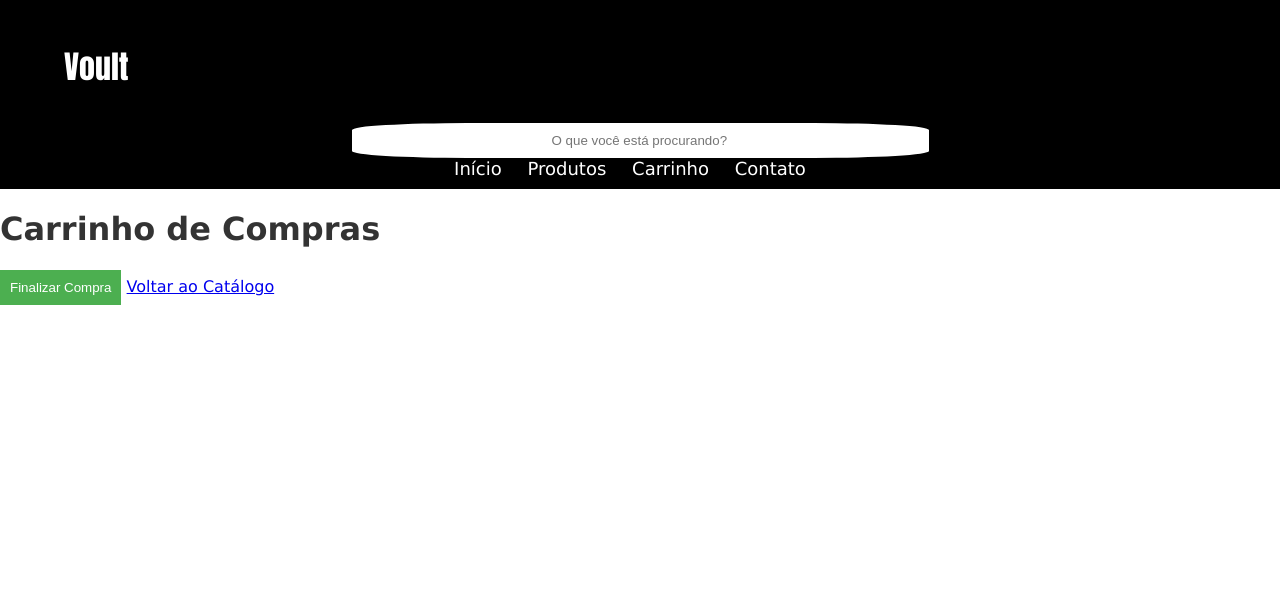
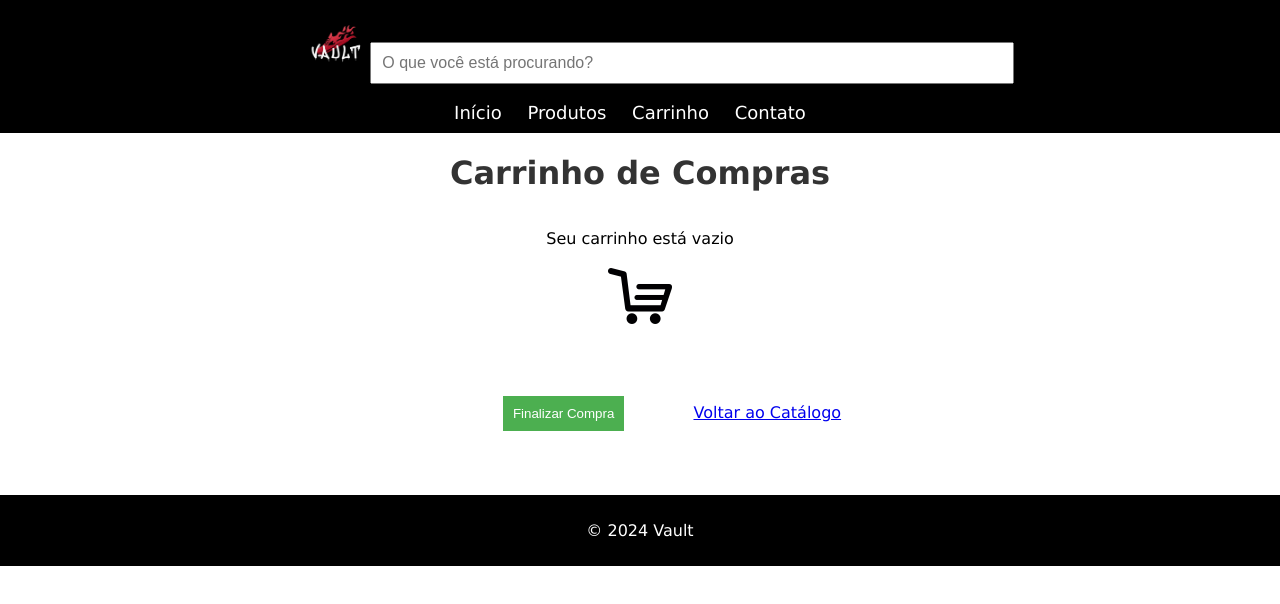
Before and after one commit to RenanFermiano/AulaHtml, a plain HTML site: page TRABALHO_FINAL/carrinho.html in a window 1280 px wide. Drawn offline with Linux system fonts and the light colour scheme.

Commit message:
Trabalho Final

```diff
--- a/TRABALHO_FINAL/Carrinho.css
+++ b/TRABALHO_FINAL/Carrinho.css
@@ -5,6 +5,7 @@ body {
     margin: 0;
     padding: 0;
     background-color: #ffffff;
+    text-align: center;
 }
 
 
@@ -16,26 +17,23 @@ header {
     font-size: 50%;
 }
 
-.logo {
-    font-size: xx-large;
-    text-align: left;
-    padding-left: 5%;
-    font-family:Impact, Haettenschweiler, 'Arial Narrow Bold', sans-serif;
-    color: #ffffff;
-    font-weight: lighter;
-    display:table;
-    margin-right: 10%;
+.search-container {
+    text-align: center;
 }
 
-.pesquisa {
-    border-radius: 20%;
-    display: inline ;
-    padding-top: 10px;
-    padding-bottom: 10px;
-    padding-left: 200px;
-    padding-right: 200px;
-    border-style:initial;
-    display:inline;
+img-logo{
+
+}
+
+img {
+    width: 5%;
+}
+
+.search-bar {
+    width: 50%;
+    padding: 10px;
+    font-size: 16px;
+    margin-bottom: 10px;
 }
 
 nav ul {
@@ -82,8 +80,23 @@ button {
     padding: 10px;
     border: none;
     cursor: pointer;
+    justify-content: center;
 }
 
 button:hover {
     background-color: #45a049;
 }
+
+footer {
+    background-color: #000000;
+    color: white;
+    text-align: center;
+    padding: 10px 0;
+    position: relative;
+    width: 100%;
+    bottom: 0;
+}
+
+button {
+    margin: 5%;
+}
--- a/TRABALHO_FINAL/Contato.css
+++ b/TRABALHO_FINAL/Contato.css
@@ -1,44 +1,28 @@
 body {
     font-family: 'Lucida Grande', 'Lucida Sans', Arial, sans-serif;
     color: #000000;
-    font-weight: lighter;
-    margin: 5%;
-    margin-top: 0;
-    padding: 0;
     background-color: #ffffff;
+    text-align: center;
 }
 
 header {
     background-color: #000000;
     color: rgb(255, 255, 255);
-    padding: 10px 0;
+    padding: 10px;
     text-align: center;
     font-size: 50%;
-    margin-left: 0;
-    margin-right: 0;
 }
 
 
-.logo {
-    font-size: xx-large;
-    text-align: left;
-    padding-left: 5%;
-    font-family:Impact, Haettenschweiler, 'Arial Narrow Bold', sans-serif;
-    color: #ffffff;
-    font-weight: lighter;
-    display:table;
-    margin-right: 10%;
+.search-container {
+    text-align: center;
 }
 
-.pesquisa {
-    border-radius: 20%;
-    display: inline ;
-    padding-top: 10px;
-    padding-bottom: 10px;
-    padding-left: 200px;
-    padding-right: 200px;
-    border-style:initial;
-    display:inline;
+.search-bar {
+    width: 50%;
+    padding: 10px;
+    font-size: 16px;
+    margin-bottom: 10px;
 }
 
 nav ul {
@@ -66,15 +50,9 @@ h1, h2 {
     color: #333;
 }
 
-#catalogo, #carrinho, #informacoes-contato, #formulario-contato {
-    margin: 20px 0;
-}
-
-.produto {
-    border: 1px solid #ddd;
-    padding: 10px;
-    margin: 10px;
-    width: 200px;
+#catalogo, #carrinho, #formulario-contato {
+    text-align: left;
+    margin: 5%;
 }
 
 button {
@@ -96,3 +74,17 @@ input, textarea {
     border: 1px solid #ddd;
     box-sizing: border-box;
 }
+
+footer {
+    background-color: #000000;
+    color: white;
+    text-align: center;
+    padding: 10px 0;
+    position: relative;
+    width: 100%;
+    bottom: 0;
+}
+
+button {
+    margin: 5%;
+}
--- a/TRABALHO_FINAL/Indice.css
+++ b/TRABALHO_FINAL/Indice.css
@@ -5,34 +5,35 @@ body {
     margin: 0;
     padding: 0;
     background-color: #ffffff;
-    position: relative;
 }
 
 header {
     background-color: #000000;
     color: rgb(255, 255, 255);
-    padding: 10px 0;
     text-align: center;
     font-size: 50%;
+    padding: 10px;
 }
 
-.logo {
-    font-size: xx-large;
+.search-container {
     text-align: center;
-    padding-left: 5%;
-    font-family:Impact, Haettenschweiler, 'Arial Narrow Bold', sans-serif;
-    color: #ffffff;
-    font-weight: lighter;
-    display:flex;
-    margin-right: 10%;
 }
 
-.pesquisa {
-    border-radius: 20%;
-    display: flex ;
-    text-align: center;
-    border-style:solid;
-    margin-left: 10px;
+img-logo{
+    justify-content: left;
+}
+
+img {
+    justify-content: center;
+    align-self: center;
+}
+
+.search-bar {
+    width: 50%;
+    padding: 10px;
+    font-size: 16px;
+    margin-bottom: 1px;
+    margin-top: -100px;
 }
 
 nav ul {
@@ -52,19 +53,12 @@ nav ul li a {
     text-decoration: none;
 }
 
-main {
-    padding: 20px;
-}
-
 .tabela{
-    flex: 1;
     padding: 10%;
-    border-radius: 50px;
+    border-radius: 10px;
     box-shadow: 0 10px 20px -6px black;
     display:flex;
     margin: 10%;
-    margin-top: 5%;
-    margin-bottom: 5%;
     background-color: #ffffff;
     text-align: center;
 }
@@ -73,12 +67,10 @@ main {
     border: 10px solid #ffffff;
     padding: 50px;
     text-align: center;
-    z-index: 0;
 }
 
 footer {
     background-color: #000000;
-    ;
     color: white;
     text-align: center;
     padding: 10px 0;
@@ -89,5 +81,4 @@ footer {
 
 button {
     margin: 5%;
-
 }
--- a/TRABALHO_FINAL/Produtos.css
+++ b/TRABALHO_FINAL/Produtos.css
@@ -1,15 +1,3 @@
-body {
-    background-color: rgb(255, 255, 255);
-    margin: 0;
-    padding: 36px;
-    font-family: 'Lucida Sans', 'Lucida Sans Regular', 'Lucida Grande', 'Lucida Sans Unicode', Geneva, Verdana, sans-serif;
-
-    display: flex;
-    justify-content: center;
-    align-items: center;
-    flex-direction: column;
-}
-
 body {
     font-family: 'Lucida Grande', 'Lucida Sans', Arial, sans-serif;
     color: #000000;
@@ -17,6 +5,19 @@ body {
     margin: 0;
     padding: 0;
     background-color: #ffffff;
+    text-align: center;
+}
+
+.search-container {
+    text-align: center;
+}
+
+.search-bar {
+    width: 50%;
+    padding: 10px;
+    font-size: 16px;
+    margin-bottom: 1px;
+    margin-top: -100px;
 }
 
 header {
@@ -25,29 +26,6 @@ header {
     padding: 10px 0;
     text-align: center;
     font-size: 50%;
-    display:flex;
-}
-
-.logo {
-    font-size: xx-large;
-    text-align: left;
-    padding-left: 5%;
-    font-family:Impact, Haettenschweiler, 'Arial Narrow Bold', sans-serif;
-    color: #ffffff;
-    font-weight: lighter;
-    display: flex;
-    margin-right: 10%;
-}
-
-.pesquisa {
-    border-radius: 20%;
-    display: inline ;
-    padding-top: 10px;
-    padding-bottom: 10px;
-    padding-left: 200px;
-    padding-right: 200px;
-    border-style:initial;
-    display:inline;
 }
 
 nav ul {
@@ -55,6 +33,7 @@ nav ul {
     margin: 0;
     padding: 0;
     font-size: large;
+    align-items: center;
 }
 
 nav ul li {
@@ -73,6 +52,7 @@ main {
 
 .main-title {
     color: #385555;
+    text-align: center;
 }
 
 .list {
@@ -151,3 +131,25 @@ main {
     background-size: 100%;
     background-repeat: no-repeat;
 }
+
+button{
+    border-radius: 5px;
+    border-color: #ffffff;
+    background-color: #000000;
+    color: #ffffff;
+    font-family:'Lucida Grande', 'Lucida Sans Unicode', Geneva, Verdana, sans-serif;
+}
+
+footer {
+    background-color: #000000;
+    color: white;
+    text-align: center;
+    padding: 10px 0;
+    position: relative;
+    width: 100%;
+    bottom: 0;
+}
+
+button {
+    margin: 5%;
+}
--- a/TRABALHO_FINAL/carrinho.html
+++ b/TRABALHO_FINAL/carrinho.html
@@ -2,16 +2,15 @@
 <html lang="pt">
 <head>
     <meta charset="UTF-8">
-    <title>Carrinho de Compras</title>
+    <title>Vault - Shoes Shop</title>
     <link rel="stylesheet" href="Carrinho.css">
 </head>
 <body>
     <header>
-
-        <p class="logo">Voult</p>
-
-        <input class="pesquisa" type="text" id="pesquisa" placeholder="O que você está procurando?">
-
+        <ul>
+            <img src="imagens/vault.jpg" alt="" width="20%">
+            <input class="search-bar" type="text" id="pesquisa" placeholder="O que você está procurando?"></p>
+        </ul>
         <nav>
             <ul>
                 <li><a href="Indice.html">Início</a></li>
@@ -23,9 +22,15 @@
     </header>
     <h1>Carrinho de Compras</h1>
     <div id="carrinho"></div>
+    <div>
+        <p>Seu carrinho está vazio</p>
+        <img src="imagens/4295.png" alt="">
+    </div>
     <button onclick="finalizarCompra()">Finalizar Compra</button>
     <a href="Indice.html">Voltar ao Catálogo</a>
 
-    <script src="script.js"></script>
+    <footer>
+        <p>&copy; 2024 Vault</p>
+    </footer>
 </body>
 </html>
--- /dev/null
+++ b/TRABALHO_FINAL/styles.css
@@ -0,0 +1,29 @@
+body {
+    font-family: Arial, sans-serif;
+}
+
+.search-container {
+    margin: 20px;
+    text-align: center;
+}
+
+#search-bar {
+    width: 80%;
+    padding: 10px;
+    font-size: 16px;
+}
+
+.products-container {
+    display: flex;
+    flex-wrap: wrap;
+    justify-content: center;
+}
+
+.product {
+    margin: 10px;
+    padding: 20px;
+    border: 1px solid #ddd;
+    border-radius: 5px;
+    width: 150px;
+    text-align: center;
+}
```
Also changed, not shown: TRABALHO_FINAL/Contato.html (+8 -10 lines), TRABALHO_FINAL/Indice.html (+5 -14 lines), TRABALHO_FINAL/Produtos.html (+18 -5 lines), TRABALHO_FINAL/style.html (added, +22 -0 lines), TRABALHO_FINAL/style.js (added, +14 -0 lines), TRABALHO_FINAL/imagens/4295.png (added), TRABALHO_FINAL/imagens/vault - Copia.jpg (added), TRABALHO_FINAL/imagens/vault.jpg (added).
